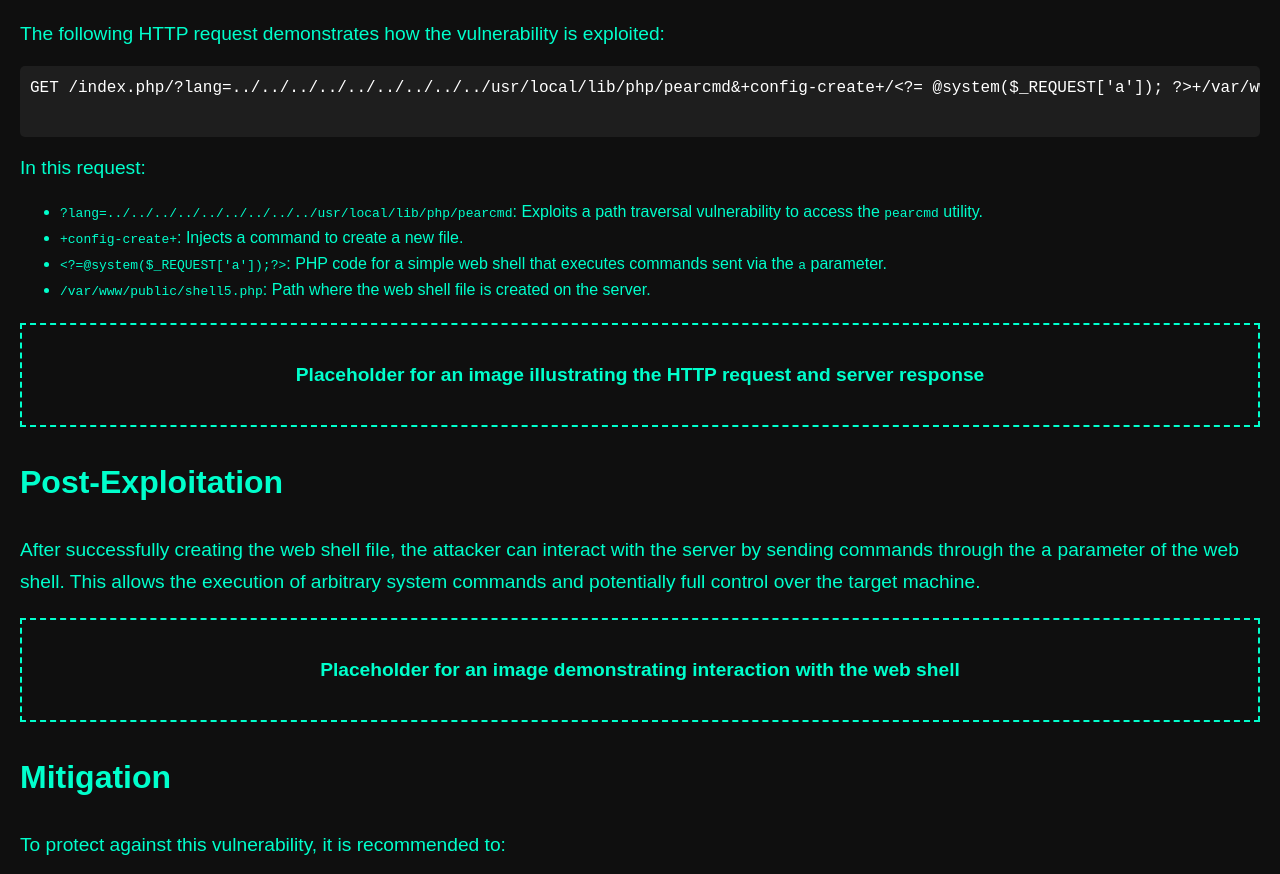
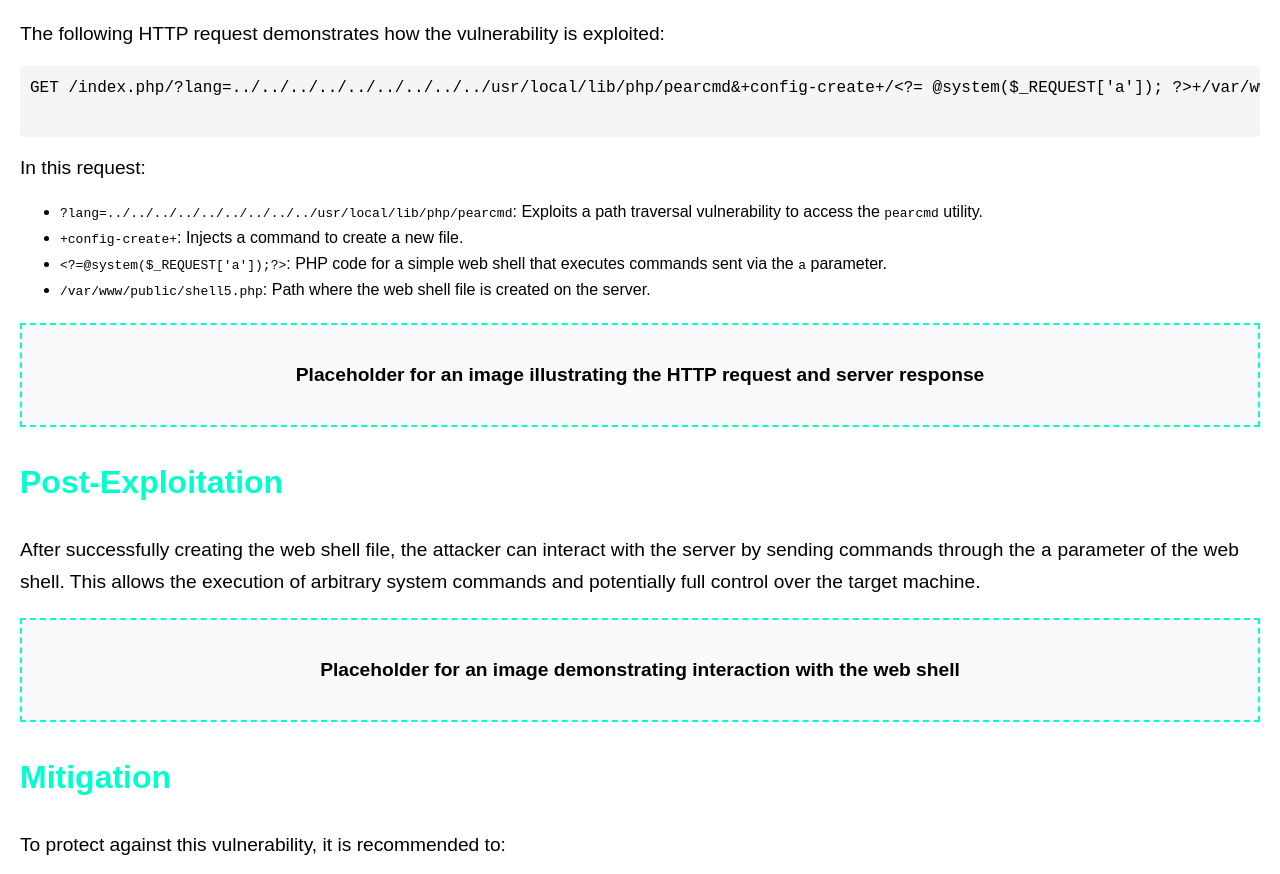
Before and after one commit to DouglasANCosta/cyber-vulnerabilities-site, a plain HTML site: page docs/vulnerability1.html in a window 1280 px wide. Shown: the part 482-1356 px from the top of the page. Drawn offline with Linux system fonts and the light colour scheme.

Commit message:
Update vulnerability1.html

```diff
--- a/docs/vulnerability1.html
+++ b/docs/vulnerability1.html
@@ -10,41 +10,46 @@
             font-family: Arial, sans-serif;
             margin: 0;
             padding: 20px;
-            background: #0f0f0f;
-            color: #00ffcc;
+            background: #ffffff;
+            color: #000000;
             line-height: 1.6;
         }
         h1 {
             font-size: 2.5rem;
             text-align: center;
             margin-bottom: 20px;
+            color: #00ffcc; /* Aqua blue */
         }
         h2 {
             font-size: 2rem;
             margin-top: 30px;
+            color: #00ffcc; /* Aqua blue */
         }
         p {
             font-size: 1.2rem;
             margin: 15px 0;
+            color: #000000; /* Black */
         }
         pre {
-            background: #1e1e1e;
-            color: #ffffff;
+            background: #f5f5f5; /* Light gray */
+            color: #000000; /* Black */
             padding: 10px;
             border-radius: 5px;
             overflow-x: auto;
             font-size: 1rem;
         }
         .image-placeholder {
-            border: 2px dashed #00ffcc;
+            border: 2px dashed #00ffcc; /* Aqua blue */
             margin: 20px 0;
             padding: 20px;
             text-align: center;
+            background: #f9f9f9; /* Light gray */
+            color: #666666; /* Dark gray for placeholder text */
         }
         footer {
             margin-top: 50px;
             font-size: 0.9rem;
-            color: #555;
+            color: #555555; /* Light gray */
             text-align: center;
         }
     </style>
```
